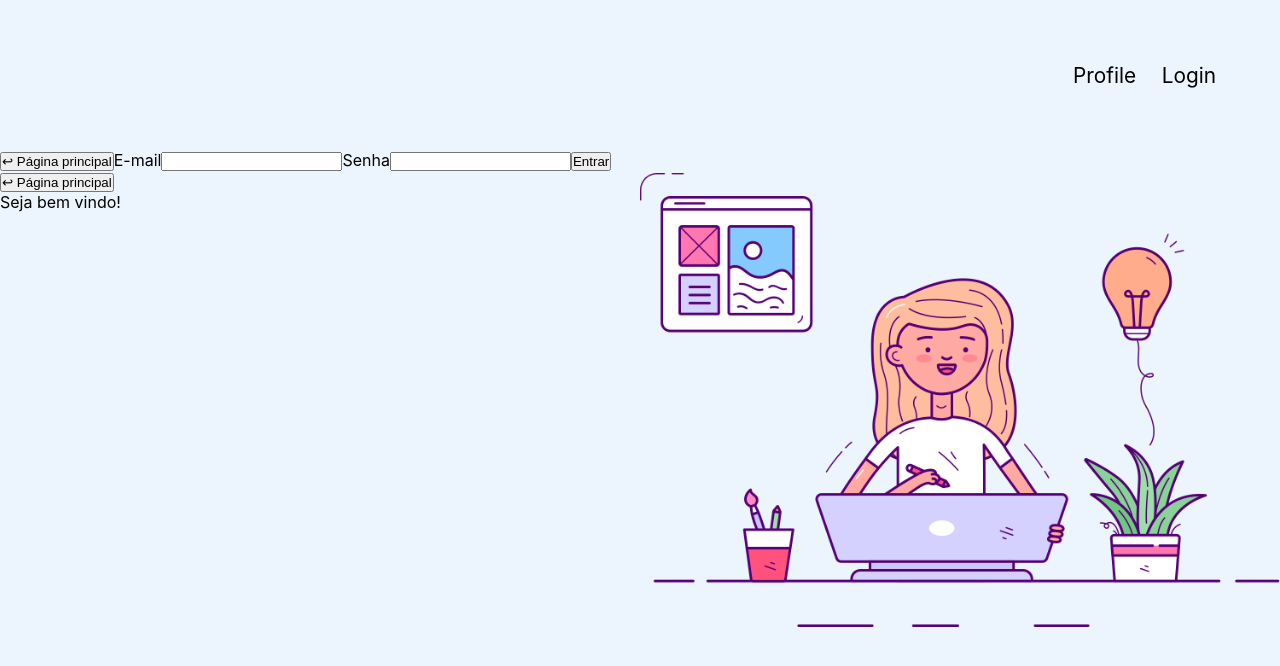
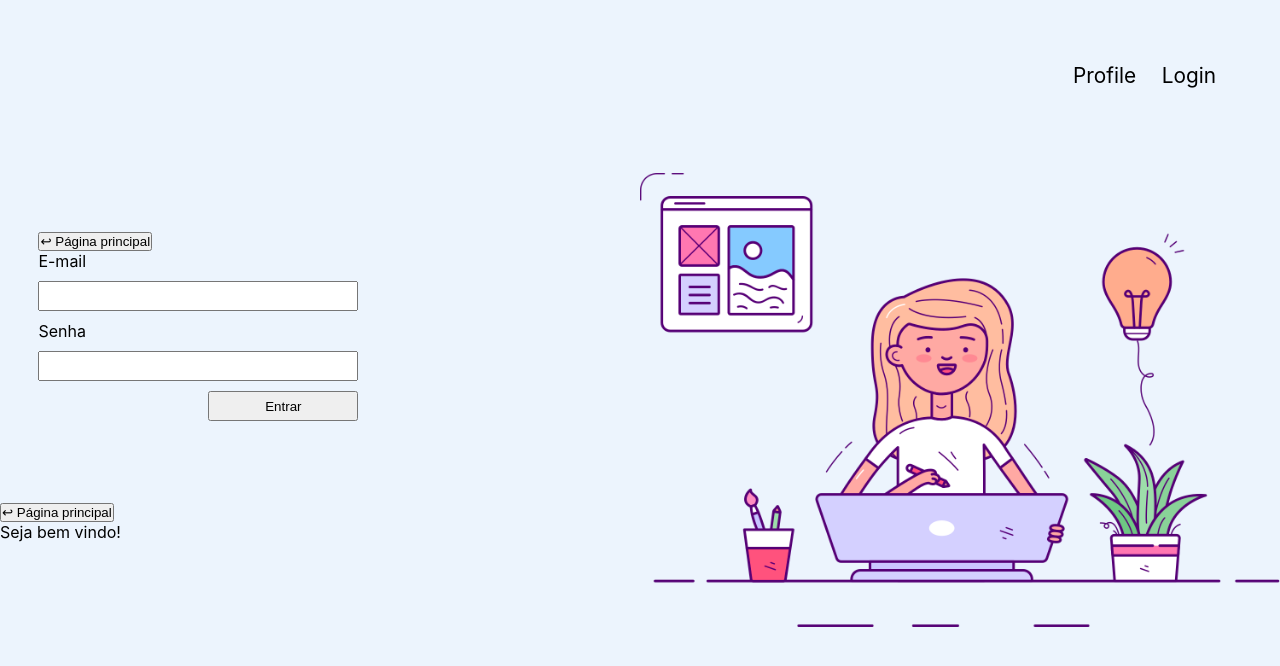
Before and after one commit to estefaneluz/react-router-dom, a React (Create React App) app in the folder classe-01/: page / in a window 1280 px wide. Shown: the top 666 px of the page. Built offline with nearby package versions, Linux system fonts and the light colour scheme.

Commit message:
login com estilo base

```diff
--- a/classe-01/src/components/Login/index.js
+++ b/classe-01/src/components/Login/index.js
@@ -1,16 +1,17 @@
 import VoltarHome from '../VoltarHome'
+import './style.css'
 
 export default function Login() {
   return (
-    <div>
-      <VoltarHome />
-      <forms>
+    <div className="login-container">
+      <VoltarHome className="btn-voltar" />
+      <form>
         <label>E-mail</label>
         <input type="text" />
         <label>Senha</label>
         <input type="password" />
         <button>Entrar</button>
-      </forms>
+      </form>
     </div>
   )
 }
--- /dev/null
+++ b/classe-01/src/components/Login/style.css
@@ -0,0 +1,22 @@
+.login-container {
+  width: 50%;
+  margin: 10vh 3vw;
+}
+
+form {
+  display: flex;
+  flex-direction: column;
+  width: inherit;
+  row-gap: 10px;
+}
+
+form button {
+  width: 150px;
+  align-self: flex-end;
+  height: 30px;
+}
+
+form input {
+  height: 30px;
+  padding: 5px;
+}
```
